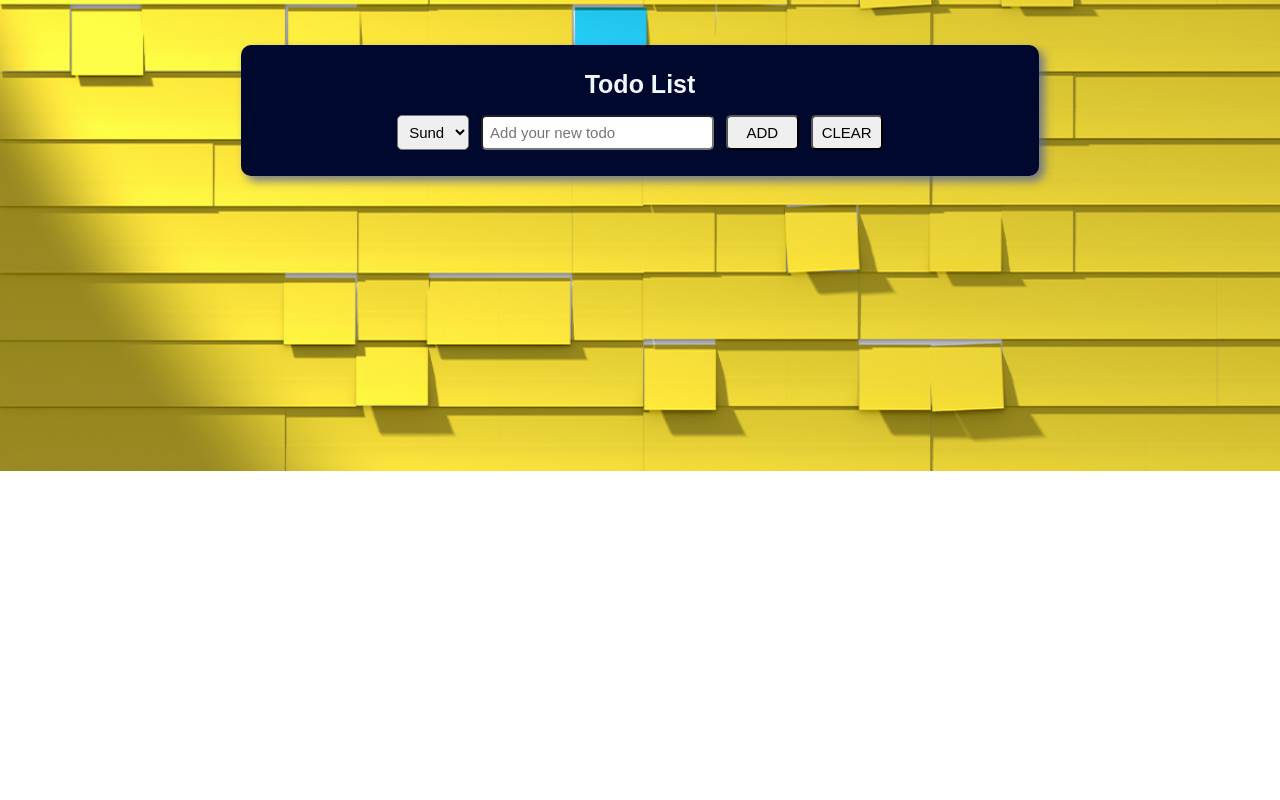
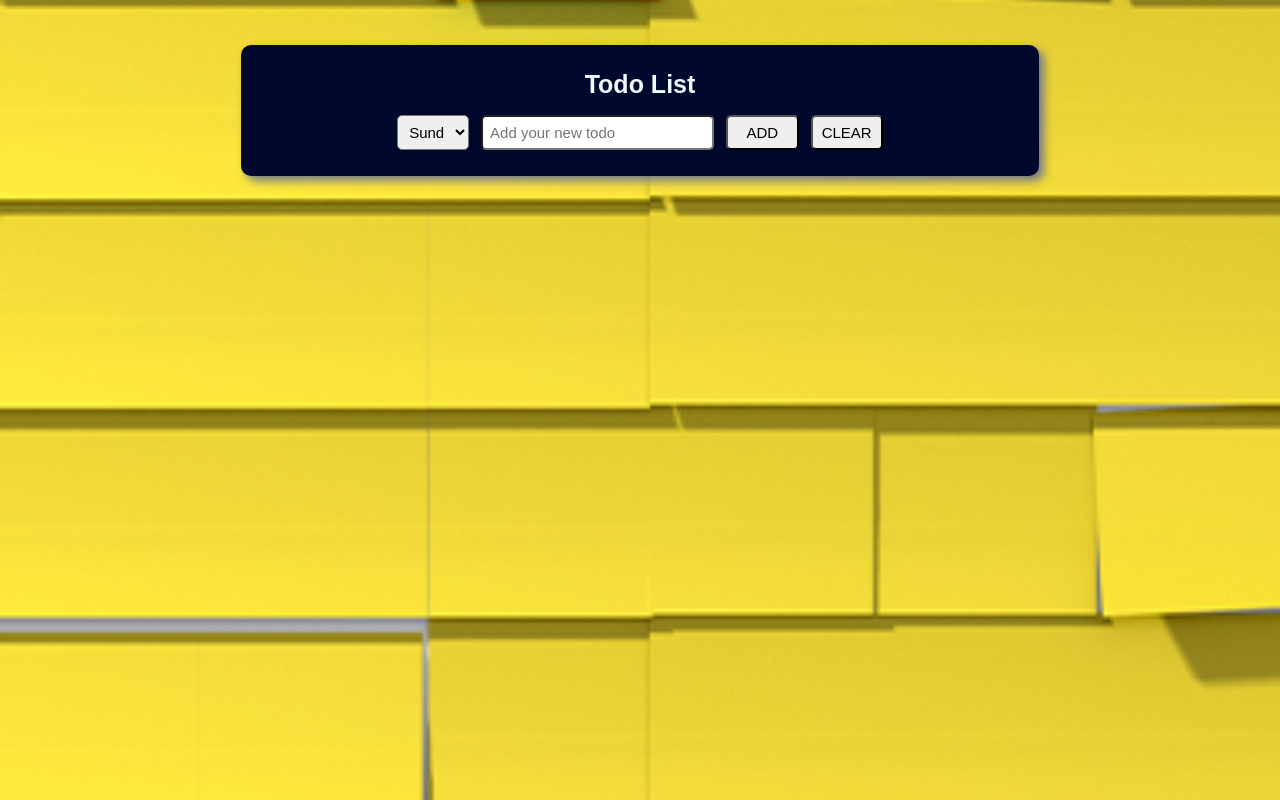
Before and after one commit to ShreyasiDebnath/ToDoList, a plain HTML site: page index.html in a window 1280 px wide. Drawn offline with Linux system fonts and the light colour scheme.

Commit message:
Update index.html

```diff
--- a/index.html
+++ b/index.html
@@ -41,7 +41,7 @@
     place-items: center;
     padding: 30px;
     margin:15px;
-    background-size: cover;
+    background-size: 500vh;
             background-repeat: no-repeat;
     background-position: center;
         }
```
